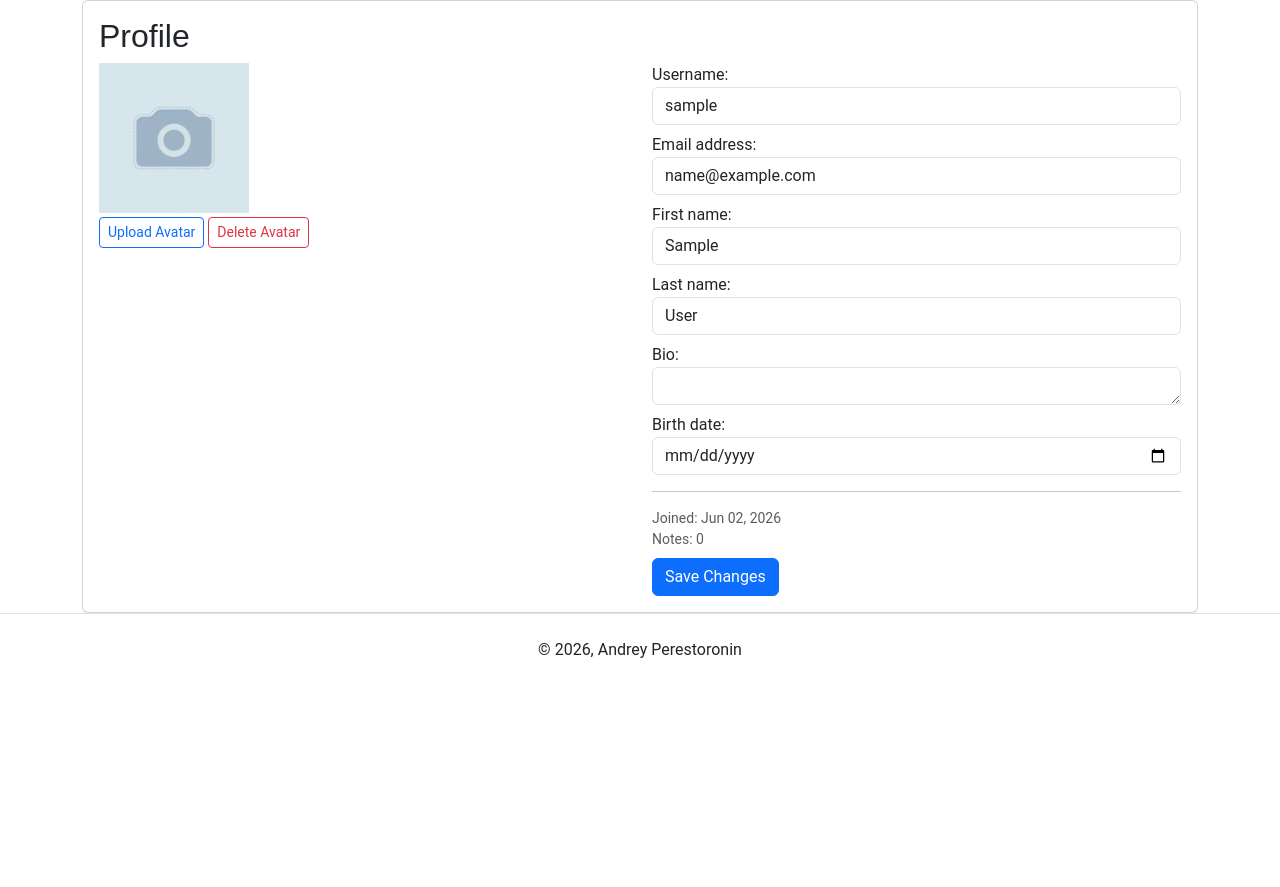
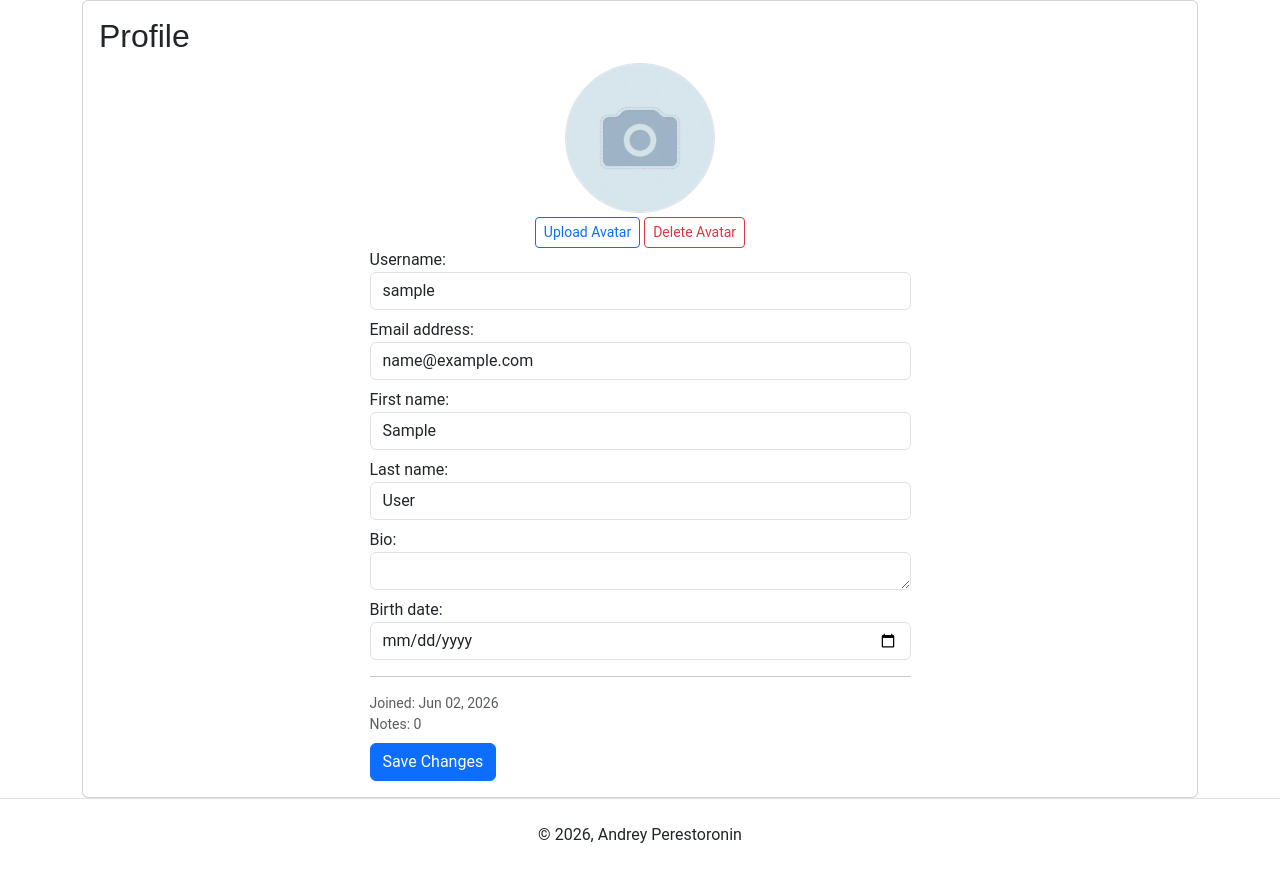
Before and after one commit to prs2rnn/django-notes-app, a Django app: page /accounts/profile/ in a window 1280 px wide. Shown: the part 59-946 px from the top of the page. Before the commit the page ends 717 px from the top, so only its background shows below. Run offline with Django 5.2, Linux system fonts and the light colour scheme; the visitor is signed in with stand-in values (Sample User, id 1); data comes from the database, SQL or seed files in the repository; data that the repository does not hold is empty; some libraries are stand-ins or nearby versions; some web fonts are replaced.

Commit message:
fix: ui/ux

```diff
--- a/accounts/forms.py
+++ b/accounts/forms.py
@@ -67,6 +67,6 @@ class ProfileForm(forms.ModelForm):
                 attrs={
                     'class': 'form-control',
                     'type': 'date',
-                }
+                },
             ),
         }
--- a/templates/accounts/profile.html
+++ b/templates/accounts/profile.html
@@ -6,14 +6,14 @@
       <h2>Profile</h2>
       <form enctype="multipart/form-data" method="post">
         {% csrf_token %}
-        <div class="row">
-          <div class="col-md-6">
+          <div class="col-md-8 text-center mx-auto">
             <img src="{% if user.profile.avatar %}{{ user.profile.avatar.url }}{% else %}{% static 'img/default-avatar.webp' %}{% endif %}"
                  id="avatar-preview"
                  alt="Avatar"
                  data-default-avatar="{% static 'img/default-avatar.webp' %}"
                  data-has-avatar="{% if user.profile.avatar %}true{% else %}false{% endif %}"
                  style="object-fit: cover"
+                 class="rounded-1 border rounded-circle"
                  width="150"
                  height="150">
             <div class="mt-1">
@@ -27,7 +27,7 @@
 
             </div>
           </div>
-          <div class="col-md-6 mt-2 mt-sm-0">
+          <div class="col-md-6 mt-2 mt-sm-0 mx-auto">
             <div class="mb-2">
               {{ user_form.username.label_tag }}
               {{ user_form.username }}
@@ -60,7 +60,6 @@
             </div>
             <button type="submit" class="btn btn-primary mt-2">Save Changes</button>
           </div>
-        </div>
       </form>
     </div>
   </div>
--- a/templates/notes/detail.html
+++ b/templates/notes/detail.html
@@ -10,7 +10,9 @@
       <h3 class="card-title fw-bold">{{ note.title }}</h3>
       <p class="card-text mt-2 note-body">{{ note.body }}</p>
       <hr />
+      <span class="badge bg-secondary mb-2">{{ note.body|length }} symbols</span>
       <small class="text-muted">
+        <br />
         Created: {{ note.created_at|date:"M d, Y H:i" }}
         <br />
         Updated: {{ note.updated_at|date:"M d, Y H:i" }}
```
